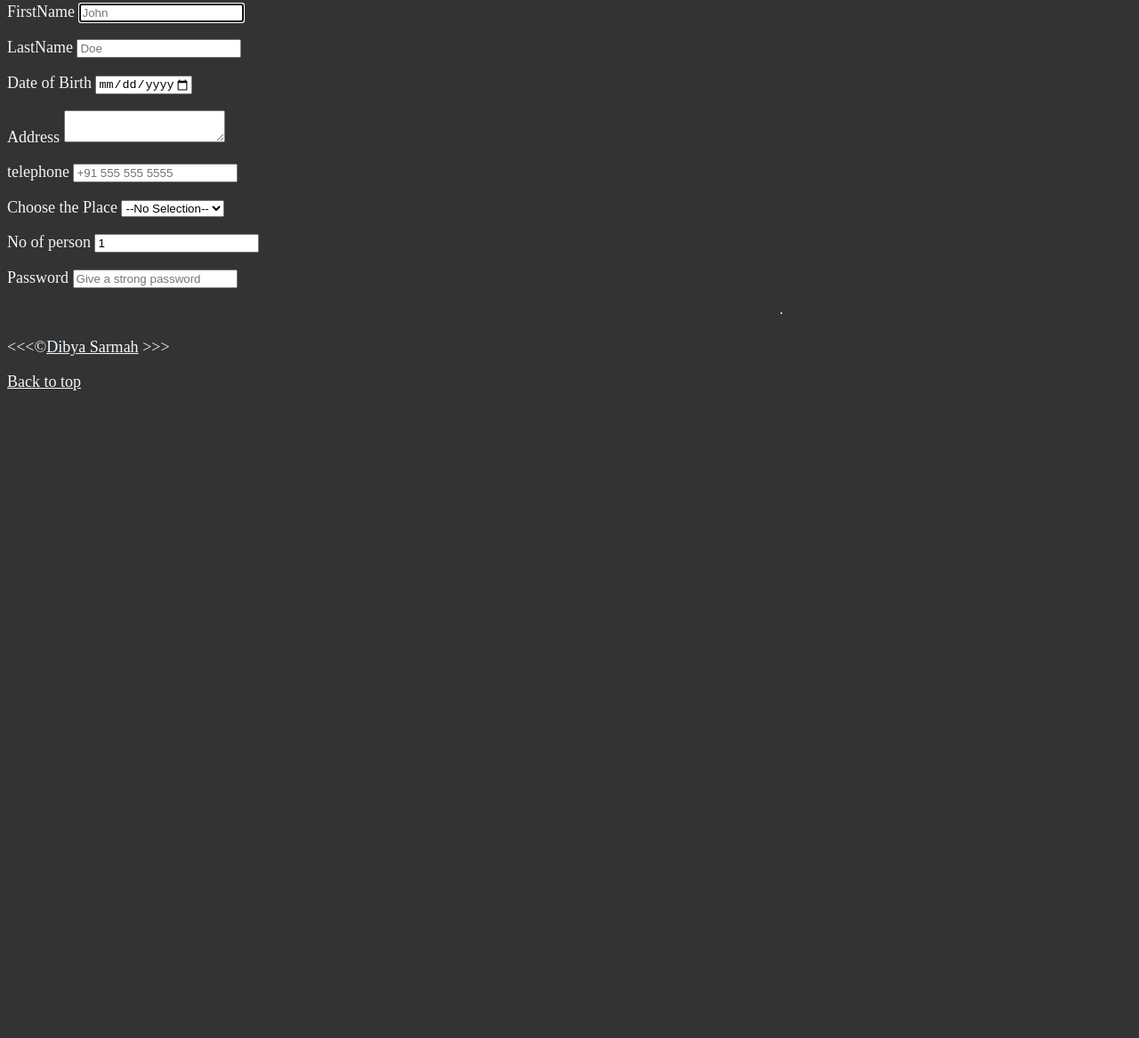
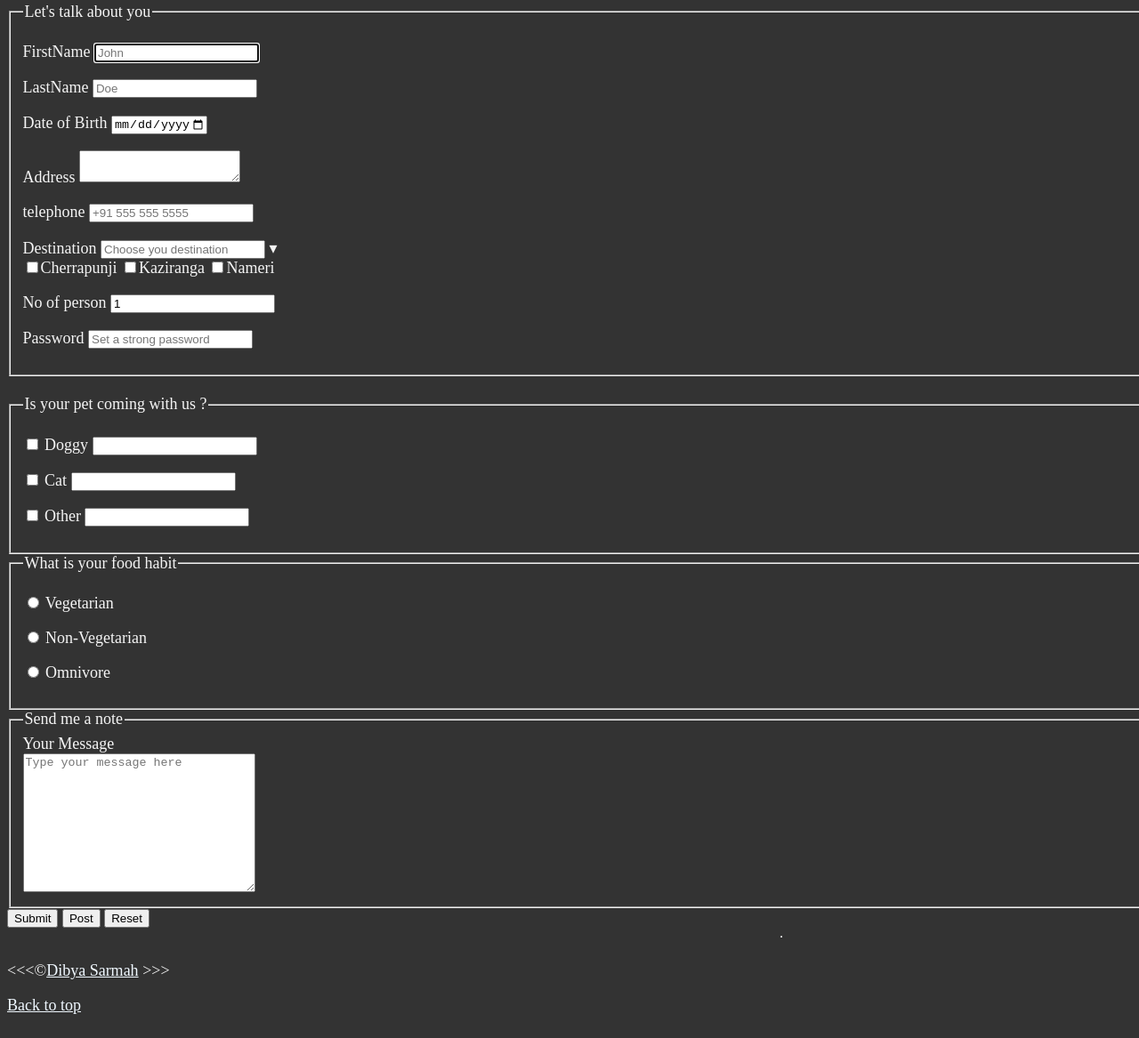
Before and after one commit to gyroscop/Demo_Projects, a plain HTML site: page index.html in a window 1280 px wide. Shown: the part 2077-3244 px from the top of the page at 89% size. Before the commit the page ends 2543 px from the top, so only its background shows below. Drawn offline with Linux system fonts and the light colour scheme.

Commit message:
copying changes from development branch to master branch for index file

```diff
--- a/index.html
+++ b/index.html
@@ -208,6 +208,8 @@
       <article id="contact">
         <h2>Let us plan a trip together</h2>
         <form action="https://httpbin.org/get" method="get">
+          <fieldset class="form">
+            <legend>Let's talk about you</legend>
             <p>
               <label for="firstName">FirstName</label>
               <input
@@ -237,7 +239,6 @@
                 type="date"
                 name="dob"
                 id="dob"
-              placeholder="Doe"
                 autocomplete="on"
                 required
                 max="2000-12-31"
@@ -262,17 +263,57 @@
               />
             </p>
 
-          <p>
+            <div class="multi-selector">
+              <div class="select-field">
+                <label for="place">Destination</label>
+                <input
+                  type="text"
+                  placeholder="Choose you destination"
+                  class="input-selector"
+                  id="place"
+                />
+                <span class="down-arrow">&blacktriangledown;</span>
+              </div>
+
+              <div class="list">
+                <label for="place-1" class="places">
+                  <input
+                    type="checkbox"
+                    name="place-1"
+                    id="place-1"
+                  />Cherrapunji
+                </label>
+
+                <label for="place-2" class="places">
+                  <input type="checkbox" name="place-1" id="place-2" />Kaziranga
+                </label>
+
+                <label for="place-3" class="places">
+                  <input type="checkbox" name="place-1" id="place-3" />Nameri
+                </label>
+              </div>
+            </div>
+
+            <!-- <p>
             <label for="place">Choose the Place </label>
             <select name="place" id="place">
-              <option value="">--No Selection--</option>
+              <option value=""> No Selection </option>
               <option value="cherrapunji">Cherrapunji</option>
               <option value="Kaziranga">Kaziranga</option>
               <option value="Nameri">Nameri</option>
             </select>
-          </p>
+          </p> -->
+            <!-- <p>
+            <label for="place">Choose the Place </label>
+            <input type="text" name="place" id="place" list="place-list" />
+            <datalist id="place-list" >
+              <option value="cherrapunji">cherrapunji</option>
+              <option value="Kaziranga">Kaziranga</option>
+              <option value="Nameri">Nameri</option>
+            </datalist>
+          </p> -->
             <p>
-            <label for="count">No of person</label>
+              <label for="count">No of person </label>
               <input
                 type="number"
                 name="count"
@@ -288,16 +329,117 @@
                 type="password"
                 name="password"
                 id="password"
-              placeholder="Give a strong password"
+                placeholder="Set a strong password"
                 required
               />
             </p>
+          </fieldset>
+
+          <br />
+          <fieldset class="pets">
+            <legend>Is your pet coming with us ?</legend>
+            <p>
+              <input type="checkbox" name="pets" id="dog" value="dog" />
+              <label for="dog">Doggy</label>
+
+              <input
+                type="number"
+                name="petCount"
+                id="dogCount"
+                min="1"
+                step="1"
+              />
+            </p>
+            <p>
+              <input type="checkbox" name="pets" id="cat" value="cat" />
+              <label for="cat">Cat</label>
+
+              <input
+                type="number"
+                name="petCount"
+                id="catCount"
+                min="1"
+                step="1"
+              />
+            </p>
+            <p>
+              <input
+                type="checkbox"
+                name="pets"
+                id="otherPet"
+                value="otherPet"
+              />
+              <label for="otherPet">Other</label>
+
+              <input
+                type="number"
+                name="petCount"
+                id="otherCount"
+                min="1"
+                step="1"
+                class="otherCount"
+              />
+            </p>
+          </fieldset>
+          <fieldset class="food">
+            <legend>What is your food habit</legend>
+            <p>
+              <input
+                type="radio"
+                name="food"
+                id="Vegetarian"
+                value="Vegetarian"
+              />
+              <label for="Vegetarian">Vegetarian</label>
+            </p>
+            <p>
+              <input
+                type="radio"
+                name="food"
+                id="Non-Vegetarian"
+                value="Non-Vegetarian"
+              />
+              <label for="Non-Vegetarian">Non-Vegetarian</label>
+            </p>
+            <p>
+              <input type="radio" name="food" id="Omnivore" value="Omnivore" />
+              <label for="Omnivore">Omnivore</label>
+            </p>
+          </fieldset>
+          <fieldset class="message">
+            <legend>Send me a note</legend>
+            <label for="message">Your Message</label>
+            <br />
+            <textarea
+              name="message"
+              id="message"
+              cols="30"
+              rows="10"
+              placeholder="Type your message here"
+            ></textarea>
+          </fieldset>
+
+          <button type="submit">Submit</button>
+          <button
+            type="submit"
+            formaction="https://httpbin.org/get"
+            formmethod="get"
+          >
+            Post
+          </button>
+          <button type="reset">Reset</button>
         </form>
       </article>
     </main>
 
     <hr />
 
+    <script>
+      document.querySelector(".select-field").addEventListener("click", () => {
+        document.querySelector(".list").classList.toggle("show");
+        document.querySelector(".down-arrow").classList.toggle("rotate180");
+      });
+    </script>
     <footer>
       <p>
         &lt;&lt;&lt;&copy;<a href="about.html">Dibya Sarmah</a> &gt;&gt;&gt;
```
Lines whose indentation alone changed are shown as unchanged.
